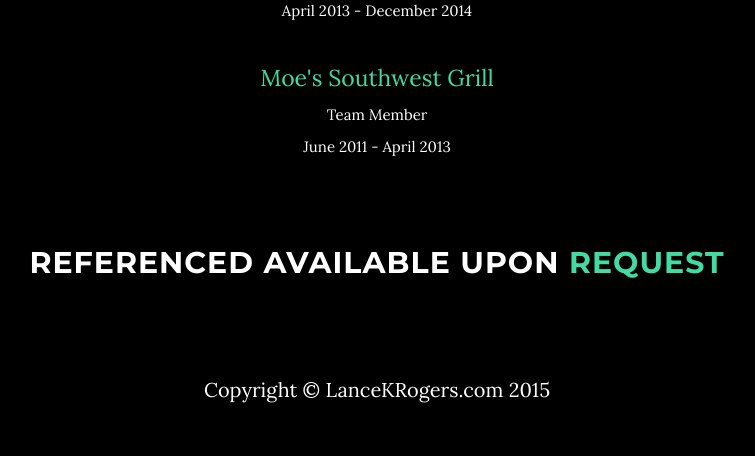
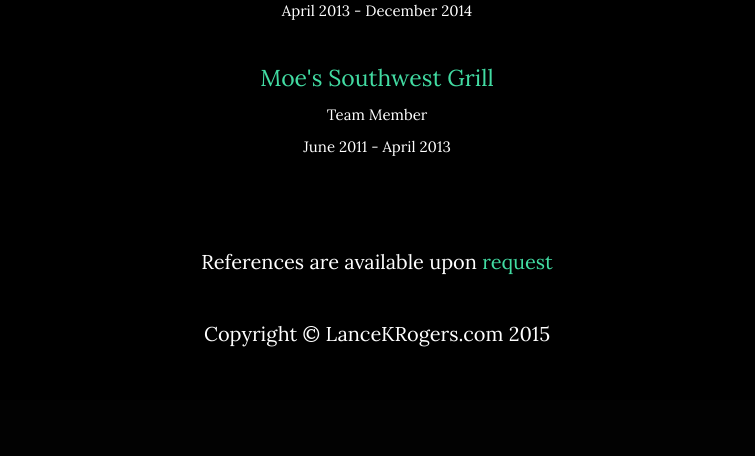
Before and after one commit to lancekrogers/blog-package, a Django app: page /resume/ in a window 1280 px wide. Shown: the part 3639-4095 px from the top of the page, without its empty margins (263-1018 px from the left). After the commit the page ends 3986 px from the top, so only its background shows below. Run offline with Django 3.2, Linux system fonts and the light colour scheme; some libraries are stand-ins or nearby versions.

Commit message:
adjustments

```diff
--- a/portfolio/templates/portfolio/resume.html
+++ b/portfolio/templates/portfolio/resume.html
@@ -226,8 +226,8 @@
  <!-- Footer -->
     <footer>
         <div class="container text-center">
-            <h2>Referenced available upon <a href="{% url 'portfolio:portfolio' %}#contact">request</a></h2><br />
-            <br /><br />
+            <p>References are available upon <a href="{% url 'portfolio:portfolio' %}#contact">request</a></p><br />
+            <br />
         </div>
         <div class="container text-center">
             <p>Copyright &copy; LanceKRogers.com 2015</p>
```
